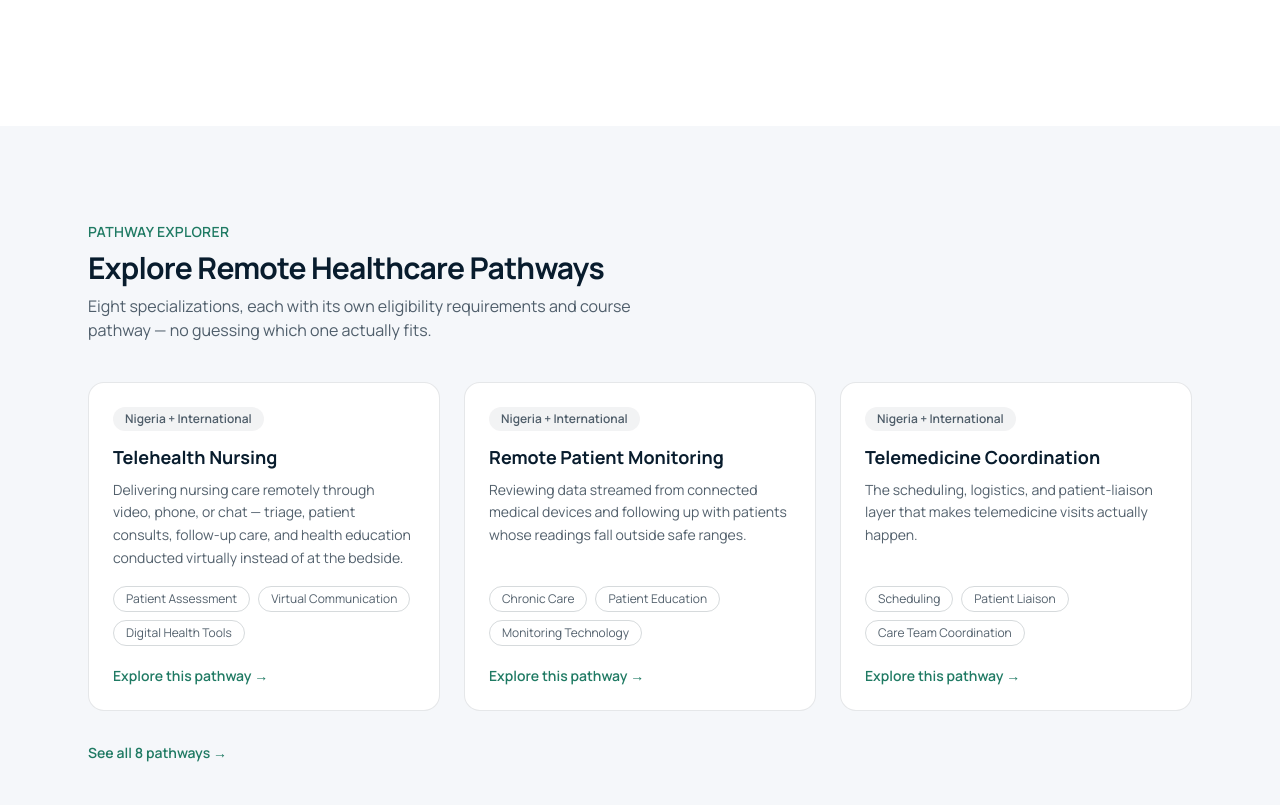
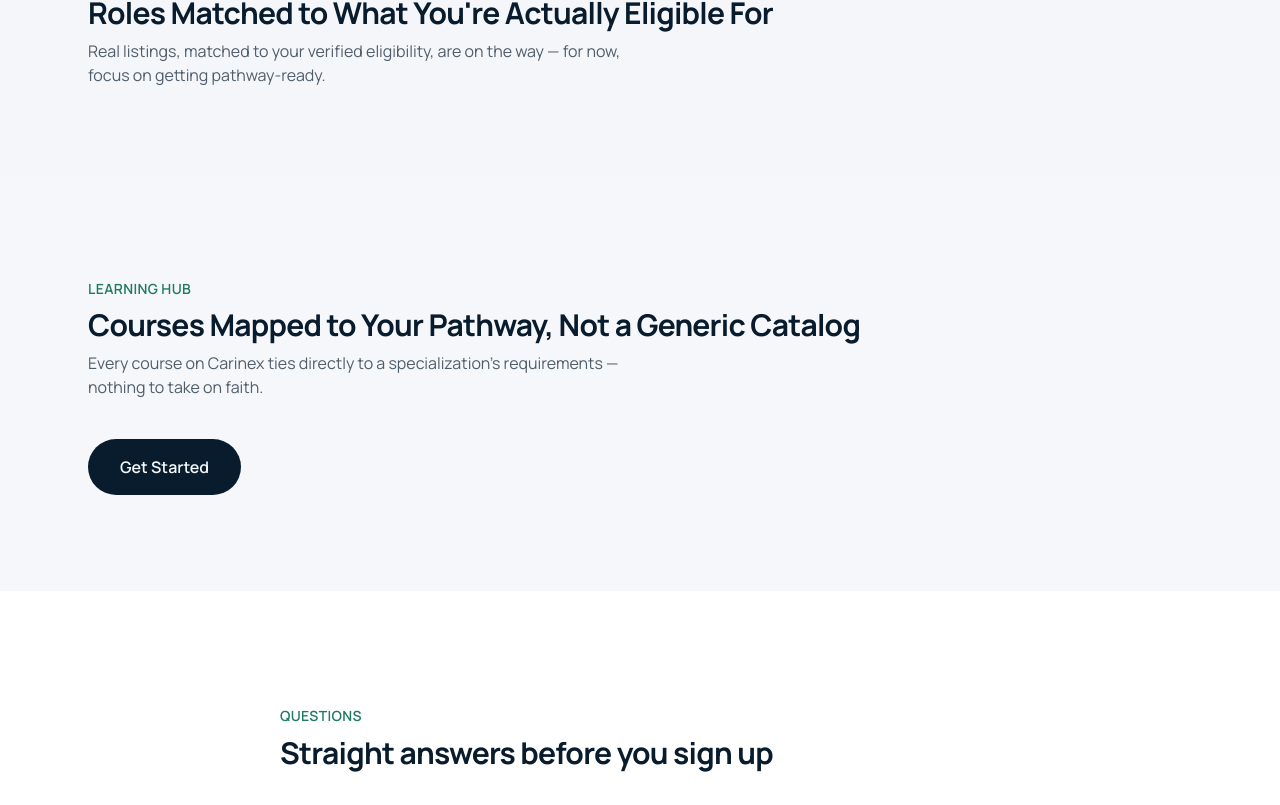
Before and after one commit to isaaczauyei-cyber/Carinex.ai, a Next.js app: page / in a window 1280 px wide. Shown: the part 3235-4040 px from the top of the page. Built offline with nearby package versions, Linux system fonts and the light colour scheme.

Commit message:
Refactor Home component and update imports

```diff
--- a/app/page.tsx
+++ b/app/page.tsx
@@ -1,58 +1,21 @@
 import Navbar from "@/components/Navbar";
 import Hero from "@/components/Hero";
-import PathwayCard from "@/components/PathwayCard";
-import ComingSoon from "@/components/ComingSoon";
-import Footer from "@/components/Footer";
 import HowItWorks from "@/components/HowItWorks";
 import Tracks from "@/components/Tracks";
+import PathwayPills from "@/components/PathwayPills";
+import ComingSoon from "@/components/ComingSoon";
 import FAQ from "@/components/FAQ";
-import { specializations } from "@/lib/data";
-
-// NOTE: OpportunityCard + the `opportunities` array in lib/data.ts are kept
-// in the codebase for Phase 2/3 (Opportunity Marketplace) — the jobs/
-// employer_profiles tables are already live in Supabase. Swap the
-// <ComingSoon /> block below for real <OpportunityCard /> rendering when
-// that phase actually launches; no backend work needed at that point.
+import Footer from "@/components/Footer";
 
 export default function Home() {
-  // Show a focused first look, not the full catalog — the full list lives at /pathways
-  const featuredPathways = specializations.slice(0, 3);
-
   return (
     <main>
       <Navbar />
       <Hero />
-          <HowItWorks />
-          <Tracks />
-          <FAQ />
+      <HowItWorks />
+      <Tracks />
 
-      <section className="mx-auto max-w-6xl px-6 py-24">
-        <div className="mb-10 flex flex-col gap-2">
-          <span className="text-sm font-semibold uppercase tracking-wide text-carinex-emerald">
-            Pathway Explorer
-          </span>
-          <h2 className="text-3xl font-bold tracking-tight text-carinex-navy">
-            Explore Remote Healthcare Pathways
-          </h2>
-          <p className="max-w-xl text-carinex-navy/70">
-            Eight specializations, each with its own eligibility requirements
-            and course pathway — no guessing which one actually fits.
-          </p>
-        </div>
-
-        <div className="grid gap-6 md:grid-cols-3">
-          {featuredPathways.map((spec) => (
-            <PathwayCard key={spec.slug} spec={spec} />
-          ))}
-        </div>
-
-        <a
-          href="/pathways"
-          className="mt-8 inline-block text-sm font-semibold text-carinex-emerald hover:underline"
-        >
-          See all 8 pathways →
-        </a>
-      </section>
+      <PathwayPills />
 
       <section className="bg-carinex-white/60 py-24">
         <div className="mx-auto max-w-6xl px-6">
@@ -79,12 +42,14 @@ export default function Home() {
         </div>
 
         <a
-          href="/pathways"
+          href="/signup"
           className="inline-block rounded-full bg-carinex-navy px-8 py-4 text-base font-semibold text-carinex-white transition hover:bg-carinex-navy/90"
         >
-          Find My Career Path
+          Get Started
         </a>
       </section>
+
+      <FAQ />
 
       <Footer />
     </main>
```
